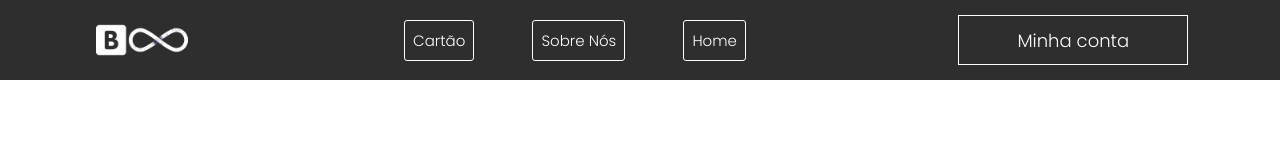
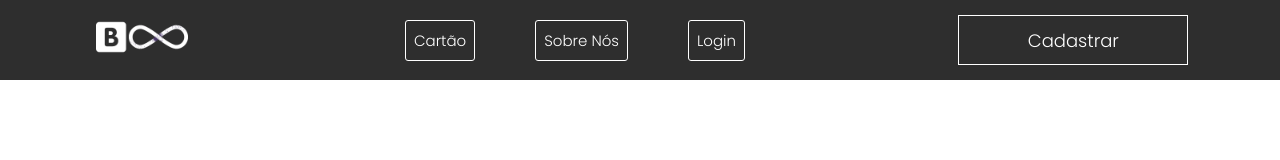
Before and after one commit to joao-montanari/BANCO, a Next.js app: page /Deshboard in a window 1280 px wide. Shown: the top 160 px of the page. Built offline with nearby package versions, Linux system fonts and the light colour scheme.

Commit message:
modificando organizacao do cabecalho

```diff
--- a/components/Cabecalho.jsx
+++ b/components/Cabecalho.jsx
@@ -5,6 +5,7 @@ import Styles from '../styles/Cabecalho.module.css';
 export default function Cabecalho(){
     return(
         <div className={Styles.container}>
+            <Link href='/'>
                 <Image
                     className={Styles.logo}
                     src='/img/logo.png'
@@ -12,12 +13,13 @@ export default function Cabecalho(){
                     height={100}
                     alt='logo boobank'
                 />
+            </Link>
             <ul>
                 <li> <Link href='/cartao'> <button>Cartão</button> </Link> </li>
                 <li> <Link href='/AboutUs'> <button>Sobre Nós</button> </Link> </li>
-                <li> <Link href='/'> <button>Home</button> </Link> </li>
+                <li> <Link href='/Login'> <button>Login</button> </Link> </li>
             </ul>
-            <Link href='/Cadastro'> <button className={Styles.btn}>Minha conta</button> </Link>
+            <Link href='/Cadastro'> <button className={Styles.btn}>Cadastrar</button> </Link>
         </div>
     )
 }
--- a/styles/Cabecalho.module.css
+++ b/styles/Cabecalho.module.css
@@ -5,6 +5,10 @@
     align-items: center;
     background-color: #2e2e2e;
     justify-content: space-around;
+}
+
+.logo{
+    cursor: pointer;
 }
 
 .container ul{
@@ -82,7 +86,7 @@
     width: 100%;
 }
 
-@media only screen and (max-device-width: 500px){
+@media only screen and (max-device-width: 620px){
     .logo{
         width: 0px;
         height: 0px;
--- a/styles/WideCard.module.css
+++ b/styles/WideCard.module.css
@@ -56,7 +56,7 @@
     }
 }
 
-@media only screen and (max-device-width: 1250px){
+@media only screen and (max-device-width: 630px){
     .container{
         margin: auto;
         width: 310px;
```
Lines whose indentation alone changed are shown as unchanged.
